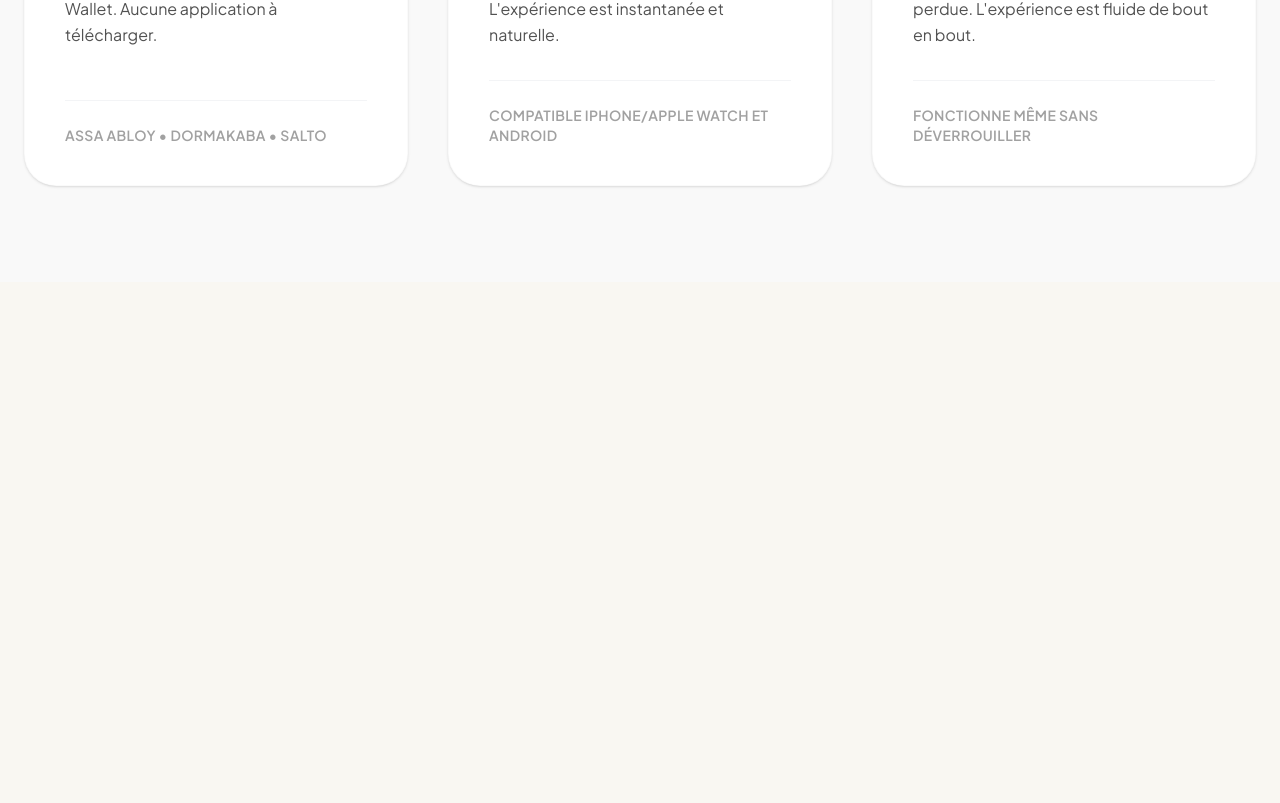
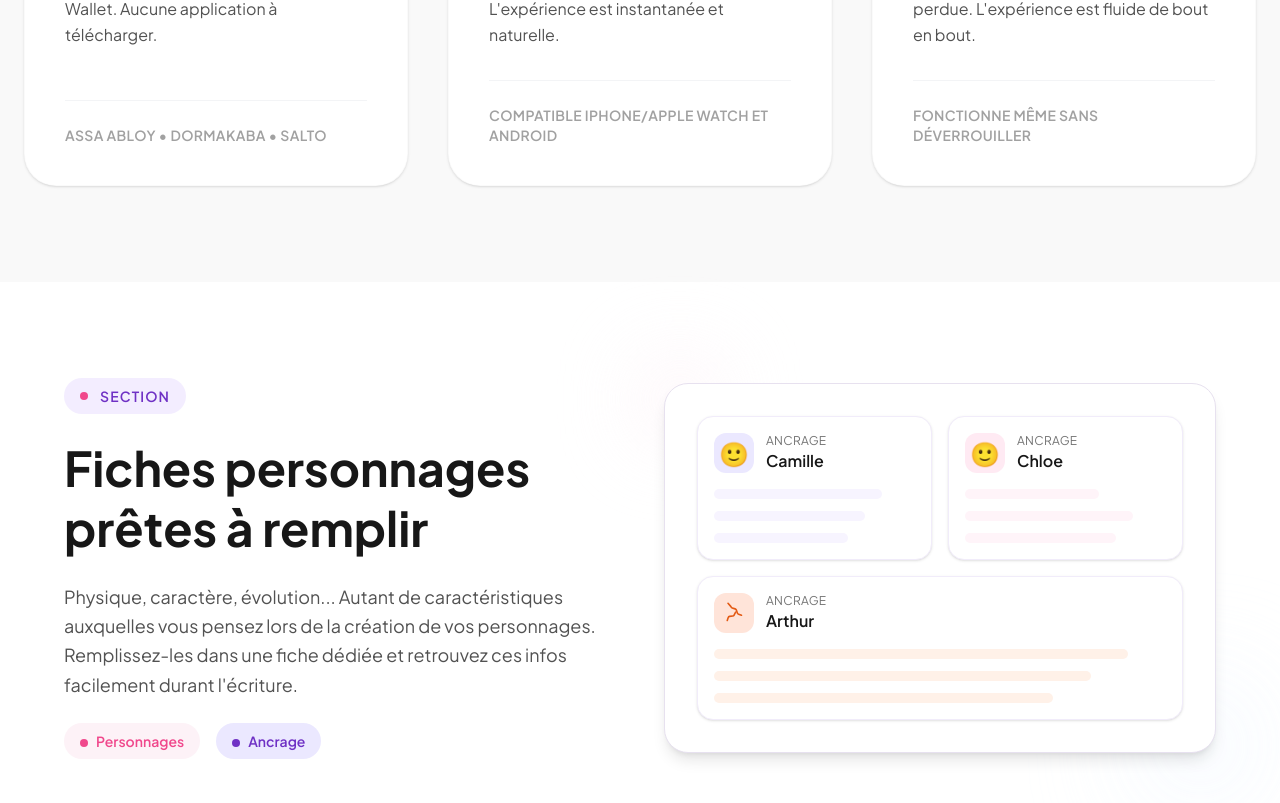
Before and after one commit to solalchetrit/loomina, a Next.js app: page / in a window 1280 px wide. Shown: the part 1580-2383 px from the top of the page. Before the commit the page ends 1862 px from the top, so only its background shows below. Built offline with nearby package versions, Linux system fonts and the light colour scheme.

Commit message:
Add character sheets section to homepage

```diff
--- a/app/page.tsx
+++ b/app/page.tsx
@@ -1,6 +1,7 @@
 import Image from "next/image";
 import FidjooFAQ from "@/components/FidjooFAQ";
 import HowItWorks from "@/components/HowItWorks";
+import CharacterSheetsSection from "@/components/CharacterSheetsSection";
 
 export default function Home() {
   return (
@@ -21,6 +22,7 @@ export default function Home() {
 
       <div className="w-full">
         <HowItWorks />
+        <CharacterSheetsSection />
       </div>
     </div>
   );
--- /dev/null
+++ b/components/CharacterSheetsSection.tsx
@@ -0,0 +1,108 @@
+export default function CharacterSheetsSection() {
+  return (
+    <section className="w-full bg-white py-24 px-6 font-[family-name:var(--font-plus-jakarta-sans)]">
+      <div className="max-w-6xl mx-auto grid grid-cols-1 lg:grid-cols-2 gap-12 items-center">
+        <div className="space-y-6">
+          <div className="inline-flex items-center gap-3 px-4 py-2 bg-[#f3edff] text-[#6f31c5] text-sm font-semibold rounded-full uppercase tracking-[0.08em]">
+            <span className="w-2 h-2 rounded-full bg-[#f0488c]"></span>
+            Section
+          </div>
+          <h2 className="text-4xl md:text-5xl font-bold text-neutral-900 leading-tight">
+            Fiches personnages prêtes à remplir
+          </h2>
+          <p className="text-lg text-neutral-600 leading-relaxed">
+            Physique, caractère, évolution... Autant de caractéristiques auxquelles vous pensez lors de la création de vos personnages.
+            Remplissez-les dans une fiche dédiée et retrouvez ces infos facilement durant l&apos;écriture.
+          </p>
+          <div className="flex gap-4">
+            <span className="px-4 py-2 rounded-full bg-[#fdf2f7] text-[#f0488c] font-semibold text-sm">
+              <span className="mr-2 inline-block h-2 w-2 rounded-full bg-[#f0488c]"></span>
+              Personnages
+            </span>
+            <span className="px-4 py-2 rounded-full bg-[#ebe8ff] text-[#6f31c5] font-semibold text-sm">
+              <span className="mr-2 inline-block h-2 w-2 rounded-full bg-[#6f31c5]"></span>
+              Ancrage
+            </span>
+          </div>
+        </div>
+
+        <div className="relative">
+          <div className="absolute -left-6 -top-6 w-20 h-20 rounded-3xl bg-[#fdf2f7] opacity-70 blur-2xl"></div>
+          <div className="absolute -right-8 -bottom-10 w-24 h-24 rounded-full bg-[#e9f3ff] opacity-80 blur-3xl"></div>
+          <div className="relative bg-white rounded-3xl shadow-lg border border-[#e7e1ef] p-6 md:p-8">
+            <div className="grid grid-cols-1 sm:grid-cols-2 gap-4">
+              <div className="bg-white border border-[#f1ecfa] rounded-2xl p-4 shadow-sm">
+                <div className="flex items-center gap-3 mb-4">
+                  <div className="w-10 h-10 rounded-xl bg-[#ebe8ff] flex items-center justify-center">
+                    <span className="text-[#6f31c5] text-2xl">🙂</span>
+                  </div>
+                  <div>
+                    <p className="text-xs text-neutral-500 uppercase tracking-wide">Ancrage</p>
+                    <p className="font-semibold text-neutral-900">Camille</p>
+                  </div>
+                </div>
+                <div className="space-y-3 text-sm text-neutral-600">
+                  <div className="h-2.5 bg-[#f7f4ff] rounded-full w-5/6"></div>
+                  <div className="h-2.5 bg-[#f7f4ff] rounded-full w-3/4"></div>
+                  <div className="h-2.5 bg-[#f7f4ff] rounded-full w-2/3"></div>
+                </div>
+              </div>
+
+              <div className="bg-white border border-[#f1ecfa] rounded-2xl p-4 shadow-sm">
+                <div className="flex items-center gap-3 mb-4">
+                  <div className="w-10 h-10 rounded-xl bg-[#ffeaf3] flex items-center justify-center">
+                    <span className="text-[#f0488c] text-2xl">🙂</span>
+                  </div>
+                  <div>
+                    <p className="text-xs text-neutral-500 uppercase tracking-wide">Ancrage</p>
+                    <p className="font-semibold text-neutral-900">Chloe</p>
+                  </div>
+                </div>
+                <div className="space-y-3 text-sm text-neutral-600">
+                  <div className="h-2.5 bg-[#fff4f9] rounded-full w-4/6"></div>
+                  <div className="h-2.5 bg-[#fff4f9] rounded-full w-5/6"></div>
+                  <div className="h-2.5 bg-[#fff4f9] rounded-full w-3/4"></div>
+                </div>
+              </div>
+
+              <div className="sm:col-span-2 bg-white border border-[#f1ecfa] rounded-2xl p-4 shadow-sm">
+                <div className="flex items-center gap-3 mb-4">
+                  <div className="w-10 h-10 rounded-xl bg-[#ffe4d9] flex items-center justify-center">
+                    <svg
+                      xmlns="http://www.w3.org/2000/svg"
+                      viewBox="0 0 24 24"
+                      fill="none"
+                      stroke="currentColor"
+                      strokeWidth="1.6"
+                      className="w-6 h-6 text-[#e35a14]"
+                    >
+                      <path
+                        strokeLinecap="round"
+                        strokeLinejoin="round"
+                        d="m19.5 14.25-2.91-.97a1.95 1.95 0 0 1-1.25-1.25l-.97-2.91a1.95 1.95 0 0 0-1.25-1.25l-2.91-.97a1.95 1.95 0 0 1-1.25-1.25L6 2.25"
+                      />
+                      <path
+                        strokeLinecap="round"
+                        strokeLinejoin="round"
+                        d="m5.25 19.5 1-3.03c.2-.6.73-1.04 1.36-1.1l3.22-.32c.47-.05.9-.34 1.12-.77l1.67-3.17"
+                      />
+                    </svg>
+                  </div>
+                  <div>
+                    <p className="text-xs text-neutral-500 uppercase tracking-wide">Ancrage</p>
+                    <p className="font-semibold text-neutral-900">Arthur</p>
+                  </div>
+                </div>
+                <div className="space-y-3 text-sm text-neutral-600">
+                  <div className="h-2.5 bg-[#fff1e8] rounded-full w-11/12"></div>
+                  <div className="h-2.5 bg-[#fff1e8] rounded-full w-10/12"></div>
+                  <div className="h-2.5 bg-[#fff1e8] rounded-full w-9/12"></div>
+                </div>
+              </div>
+            </div>
+          </div>
+        </div>
+      </div>
+    </section>
+  );
+}
```
